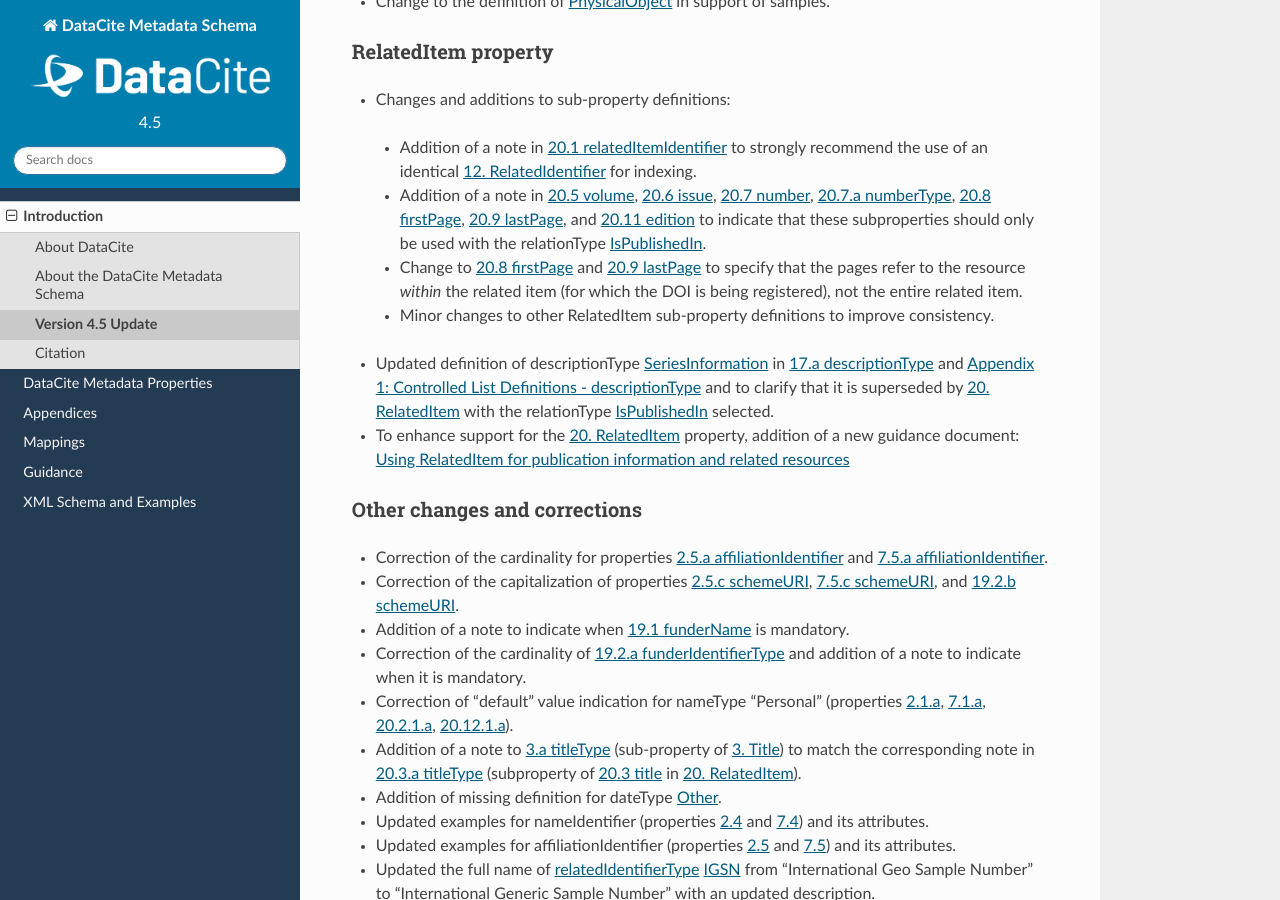
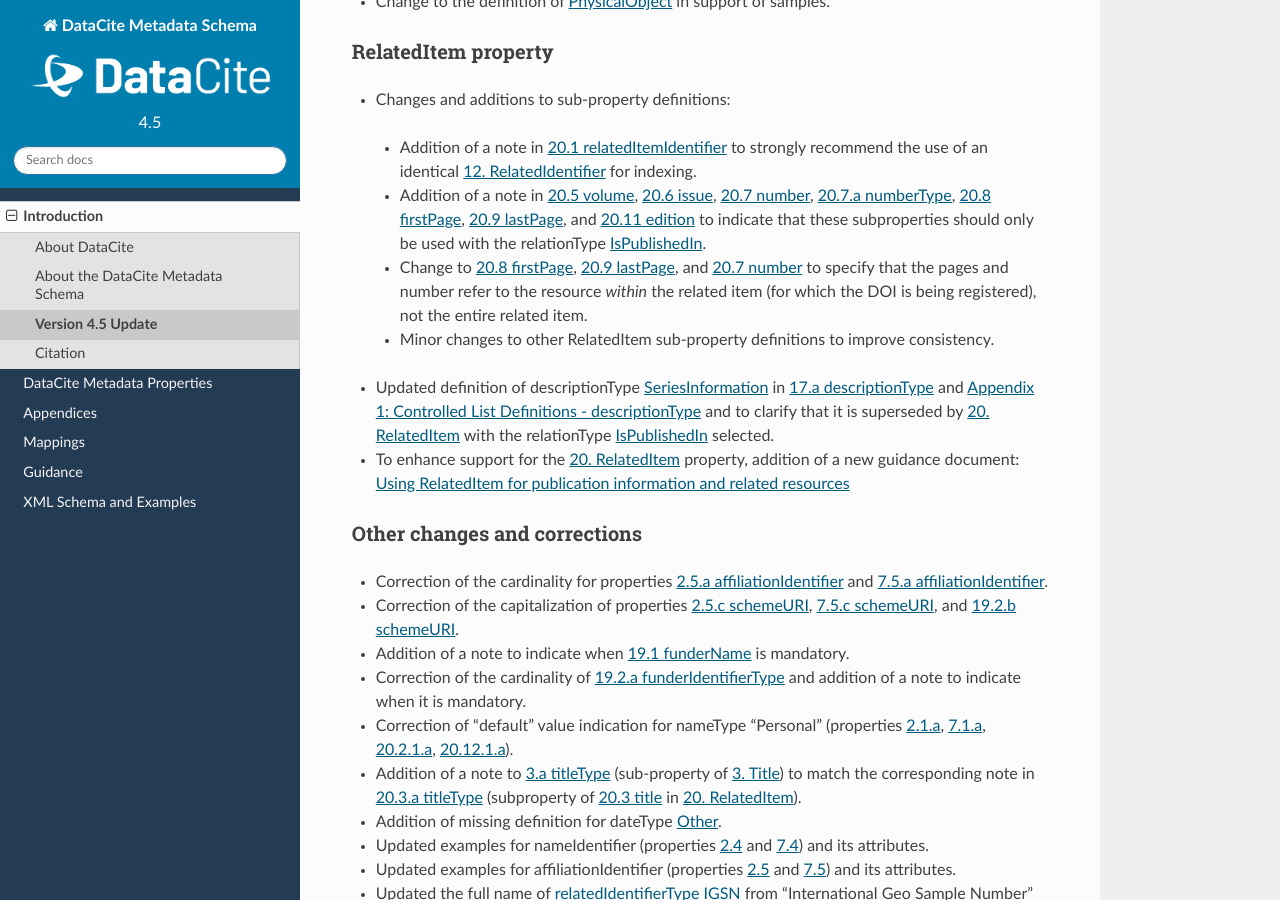
Before and after one commit to datacite/schema-docs, a Sphinx documentation site: the page built from docs/introduction/version_update.rst, in a window 1280 px wide and 900 px high, scrolled down 1965 px. Built offline with Sphinx 7.4.7 and the Read the Docs theme 2.0.0, drawn with Linux system fonts in a browser that asks for light colours.

Commit message:
correction to RelatedItem number property definition

```diff
--- a/docs/introduction/version_update.rst
+++ b/docs/introduction/version_update.rst
@@ -75,7 +75,7 @@ RelatedItem property
 
  * Addition of a note in :ref:`20.1` to strongly recommend the use of an identical :ref:`12` for indexing.
  * Addition of a note in :ref:`20.5`, :ref:`20.6`, :ref:`20.7`, :ref:`20.7.a`, :ref:`20.8`, :ref:`20.9`, and :ref:`20.11` to indicate that these subproperties should only be used with the relationType :ref:`IsPublishedIn`.
- * Change to :ref:`20.8` and :ref:`20.9` to specify that the pages refer to the resource *within* the related item (for which the DOI is being registered), not the entire related item.
+ * Change to :ref:`20.8`, :ref:`20.9`, and :ref:`20.7` to specify that the pages and number refer to the resource *within* the related item (for which the DOI is being registered), not the entire related item.
  * Minor changes to other RelatedItem sub-property definitions to improve consistency.
 
 * Updated definition of descriptionType :ref:`SeriesInformation` in :ref:`17.a` and :doc:`Appendix 1: Controlled List Definitions - descriptionType </appendices/appendix_1/descriptionType>` and  to clarify that it is superseded by :ref:`20` with the relationType :ref:`IsPublishedIn` selected.
--- a/docs/properties/recommended_optional/property_relateditem.rst
+++ b/docs/properties/recommended_optional/property_relateditem.rst
@@ -356,7 +356,7 @@ Free text.
 
 **Occurrences:** 0-1
 
-**Definition:** Number of the related item, e.g., report number or article number.
+**Definition:** Number of the resource within the related item, e.g., report number or article number.
 
 **Allowed values, examples, other constraints:**
 
```
